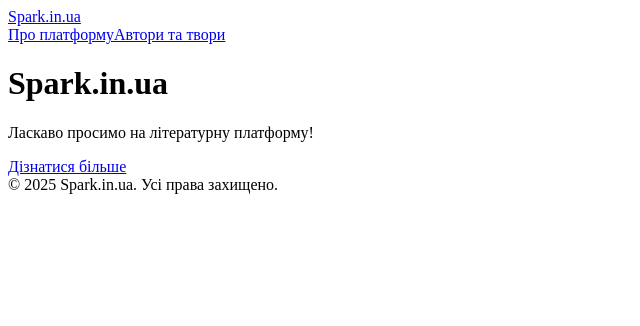
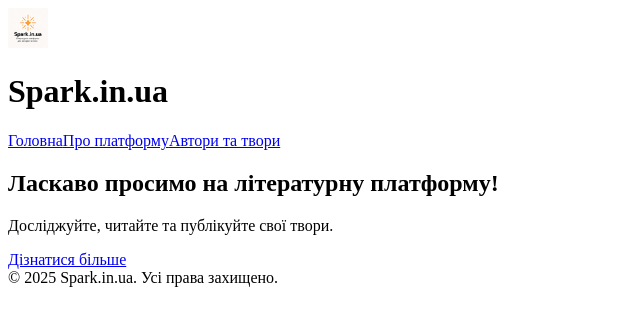
Before and after one commit to Bbed1989/spark-inua, a Next.js app: page / in a window 1280 px wide. Shown: the top 326 px of the page, without its empty margins (0-640 px from the left). Built offline with nearby package versions, Linux system fonts and the light colour scheme.

Commit message:
Added icon

```diff
--- a/src/app/layout.tsx
+++ b/src/app/layout.tsx
@@ -1,19 +1,23 @@
+import Image from 'next/image';
+
 export default function Layout({ children }: { children: React.ReactNode }) {
   return (
-    <html>
-      <body className="min-h-screen bg-gray-50 text-gray-900">
-        <header className="flex justify-between p-4 bg-blue-600 text-white">
-          <a href="/" className="font-bold text-xl">Spark.in.ua</a>
-          <nav className="space-x-4">
-            <a href="/about">Про платформу</a>
-            <a href="/authors">Автори та твори</a>
-          </nav>
-        </header>
-        <main className="p-4">{children}</main>
-        <footer className="p-4 text-center text-sm text-gray-600">
-          © {new Date().getFullYear()} Spark.in.ua. Усі права захищено.
-        </footer>
-      </body>
-    </html>
+    <div className="min-h-screen flex flex-col items-center justify-center bg-gray-50 text-gray-900 p-4">
+      <header className="w-full max-w-3xl flex justify-between items-center py-4">
+        <div className="flex items-center space-x-2">
+          <Image src="/logo.png" alt="Spark Logo" width={40} height={40} />
+          <h1 className="text-2xl font-bold">Spark.in.ua</h1>
+        </div>
+        <nav className="space-x-4">
+          <a href="/" className="text-blue-600 hover:underline">Головна</a>
+          <a href="/about" className="text-blue-600 hover:underline">Про платформу</a>
+          <a href="/authors" className="text-blue-600 hover:underline">Автори та твори</a>
+        </nav>
+      </header>
+      <main className="flex-1 w-full max-w-3xl p-4">{children}</main>
+      <footer className="w-full max-w-3xl text-center py-4 text-gray-500 text-sm">
+        © 2025 Spark.in.ua. Усі права захищено.
+      </footer>
+    </div>
   );
 }
--- a/src/app/page.tsx
+++ b/src/app/page.tsx
@@ -1,9 +1,9 @@
 export default function Home() {
   return (
-    <div className="flex flex-col items-center justify-center min-h-screen text-center">
-      <h1 className="text-4xl font-bold mb-4">Spark.in.ua</h1>
-      <p className="text-lg">Ласкаво просимо на літературну платформу!</p>
-      <a href="/about" className="text-blue-500 underline mt-4">Дізнатися більше</a>
+    <div className="text-center space-y-4">
+      <h2 className="text-3xl font-bold">Ласкаво просимо на літературну платформу!</h2>
+      <p>Досліджуйте, читайте та публікуйте свої твори.</p>
+      <a href="/about" className="text-blue-600 hover:underline">Дізнатися більше</a>
     </div>
   );
 }
```
